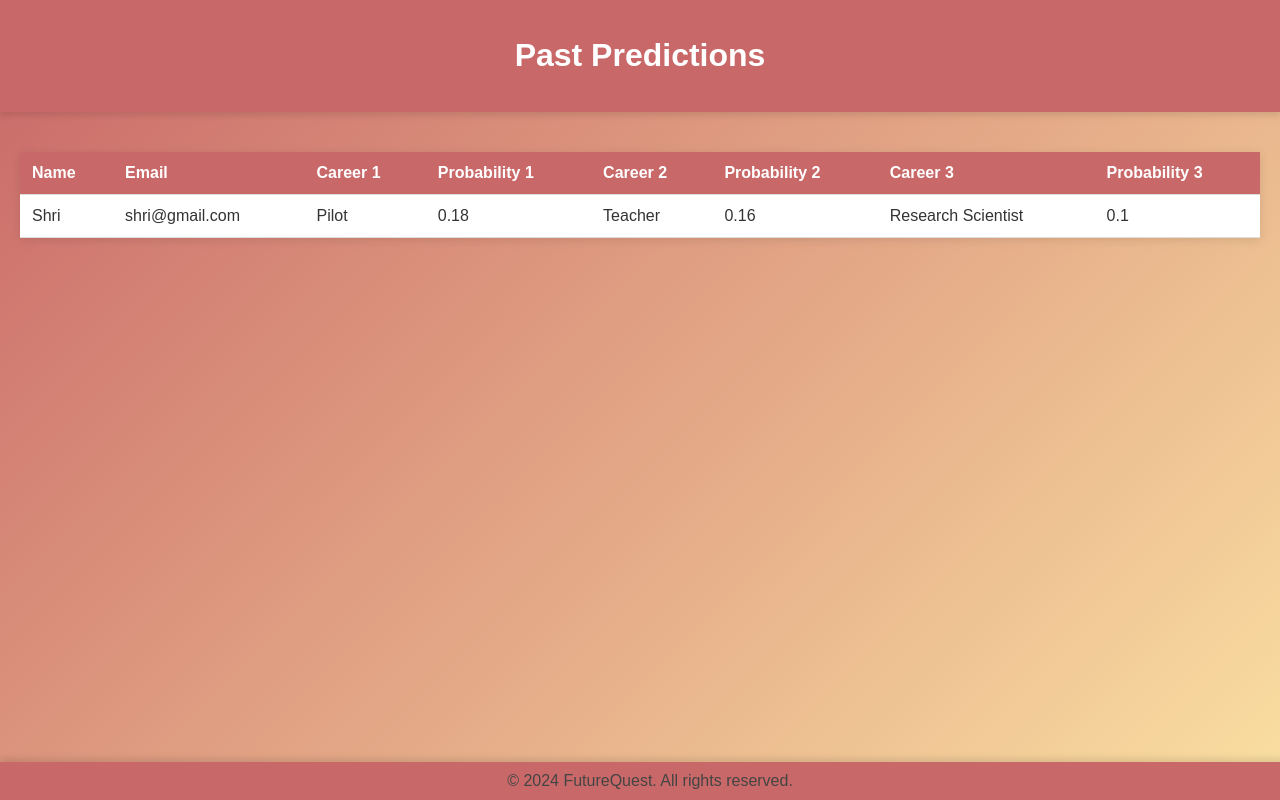
After one commit to shri-raj/FutureQuest, a Flask app: page /past_entries in a window 1280 px wide. The commit adds this page. Run offline with Flask 3, Linux system fonts and the light colour scheme; parts of the project's set-up code (start-up, migrations or seed data) failed here and were passed over.

Commit message:
Database 2.0

```diff
--- a/app.py
+++ b/app.py
@@ -1,9 +1,33 @@
 from flask import Flask, render_template, request
+from flask_sqlalchemy import SQLAlchemy
 import pandas as pd
 import joblib
 from statistics import mean
+import sqlite3
+
+def get_db_connection():
+    conn = sqlite3.connect('instance\career_predictions.db')
+    conn.row_factory = sqlite3.Row
+    return conn
 
 app = Flask(__name__)
+
+# Configure the SQLite database
+app.config['SQLALCHEMY_DATABASE_URI'] = 'sqlite:///career_predictions.db'
+app.config['SQLALCHEMY_TRACK_MODIFICATIONS'] = False
+
+db = SQLAlchemy(app)
+
+class Prediction(db.Model):
+    id = db.Column(db.Integer, primary_key=True)
+    name = db.Column(db.String(100), nullable=False)
+    email = db.Column(db.String(100), nullable=True)
+    career1 = db.Column(db.String(100), nullable=False)
+    prob1 = db.Column(db.Float, nullable=False)
+    career2 = db.Column(db.String(100), nullable=False)
+    prob2 = db.Column(db.Float, nullable=False)
+    career3 = db.Column(db.String(100), nullable=False)
+    prob3 = db.Column(db.Float, nullable=False)
 
 model = joblib.load('model.pkl')
 
@@ -11,12 +35,23 @@ model = joblib.load('model.pkl')
 def index():
     return render_template('homepage.html')
 
+@app.route('/past_entries')
+def past_entries():
+    predictions = Prediction.query.all()
+
+    # Pass the records to the template
+    return render_template('past_entries.html', records=predictions)
+
 @app.route('/questionnaire')
 def questionnaire():
     return render_template('test.html')
 
 @app.route('/predict', methods=['POST'])
 def predict():
+    # Get user input
+    name = request.form.get('name')
+    email = request.form.get('email')
+
     features = []
 
     attributes = ['thinking', 'problem', 'creativity', 'communication', 'leadership',
@@ -32,14 +67,14 @@ def predict():
         ]
         average_score = round(mean([score for score in scores if score > 0]))  # Calculate the average
         features.append(average_score)
-    print(features)
+
     features = pd.DataFrame([features])
 
     # Get probabilities instead of direct predictions
     probabilities = model.predict_proba(features)
 
     # Get top 3 predictions and their corresponding probabilities
-    top_indices = probabilities[0].argsort()[-3:][::-1]  # Get the indices of the top 3 probabilities
+    top_indices = probabilities[0].argsort()[-3:][::-1]
     top_probabilities = probabilities[0][top_indices]
 
     career_roles = {
@@ -50,11 +85,25 @@ def predict():
         16: 'Doctor', 17: 'Veterinarian', 18: 'Data Analyst', 19: 'Nurse'
     }
 
-    # Prepare the results
     top_careers = [(career_roles[i + 1], top_probabilities[j]) for j, i in enumerate(top_indices)]
+
+    # Save to the database
+    new_prediction = Prediction(
+        name=name,
+        email=email,
+        career1=top_careers[0][0],
+        prob1=top_careers[0][1],
+        career2=top_careers[1][0],
+        prob2=top_careers[1][1],
+        career3=top_careers[2][0],
+        prob3=top_careers[2][1]
+    )
+    db.session.add(new_prediction)
+    db.session.commit()
 
     return render_template('results.html', top_careers=top_careers)
 
-
 if __name__ == '__main__':
+    with app.app_context():
+        db.create_all()  # Create the table if it doesn't exist
     app.run(debug=True)
--- a/templates/homepage.html
+++ b/templates/homepage.html
@@ -16,7 +16,7 @@
                 <ul>
                     <li><a href="homepage.html">Home</a></li>
                     <li><a href="homepage.html">About Us</a></li>
-                    <li><a href="homepage.html">Contact</a></li>
+                    <li><a href="/past_entries">Past entries</a></li>
                 </ul>
             </nav>
         </div>
--- /dev/null
+++ b/templates/past_entries.html
@@ -0,0 +1,90 @@
+<!DOCTYPE html>
+<html lang="en">
+<head>
+    <meta charset="UTF-8">
+    <meta name="viewport" content="width=device-width, initial-scale=1.0">
+    <link rel="stylesheet" href="../static/style.css">
+    <title>Past Entries</title>
+    <style>
+        body {
+            font-family: Arial, sans-serif;
+            margin: 0;
+            padding: 0;
+            background-color: #f4f4f4;
+        }
+        header {
+            background-color: #C96868;
+            color: white;
+            padding: 1rem 0;
+            text-align: center;
+        }
+        main {
+            padding: 20px;
+        }
+        table {
+            width: 100%;
+            border-collapse: collapse;
+            margin-top: 20px;
+            background-color: white;
+            box-shadow: 0 2px 10px rgba(0, 0, 0, 0.1);
+        }
+        th, td {
+            padding: 12px;
+            text-align: left;
+            border-bottom: 1px solid #ddd;
+        }
+        th {
+            background-color: #C96868;
+            color: white;
+        }
+        tr:hover {
+            background-color: #f1f1f1;
+        }
+        footer {
+            text-align: center;
+            margin-top: 20px;
+            padding: 10px;
+            background-color: #C96868;
+            color: white;
+        }
+    </style>
+</head>
+<body>
+    <header>
+        <h1>Past Predictions</h1>
+    </header>
+    <main>
+        <table>
+            <thead>
+                <tr>
+                    <th>Name</th>
+                    <th>Email</th>
+                    <th>Career 1</th>
+                    <th>Probability 1</th>
+                    <th>Career 2</th>
+                    <th>Probability 2</th>
+                    <th>Career 3</th>
+                    <th>Probability 3</th>
+                </tr>
+            </thead>
+            <tbody>
+                {% for record in records %}
+                <tr>
+                    <td>{{ record.name }}</td>
+                    <td>{{ record.email }}</td>
+                    <td>{{ record.career1 }}</td>
+                    <td>{{ record.prob1 }}</td>
+                    <td>{{ record.career2 }}</td>
+                    <td>{{ record.prob2 }}</td>
+                    <td>{{ record.career3 }}</td>
+                    <td>{{ record.prob3 }}</td>
+                </tr>
+                {% endfor %}
+            </tbody>
+        </table>
+    </main>
+    <footer>
+        <p>&copy; 2024 FutureQuest. All rights reserved.</p>
+    </footer>
+</body>
+</html>
```
Also changed, not shown: static/teststyle.css (+47 -25 lines), templates/test.html (+9 -1 lines), instance/career_predictions.db (added).
